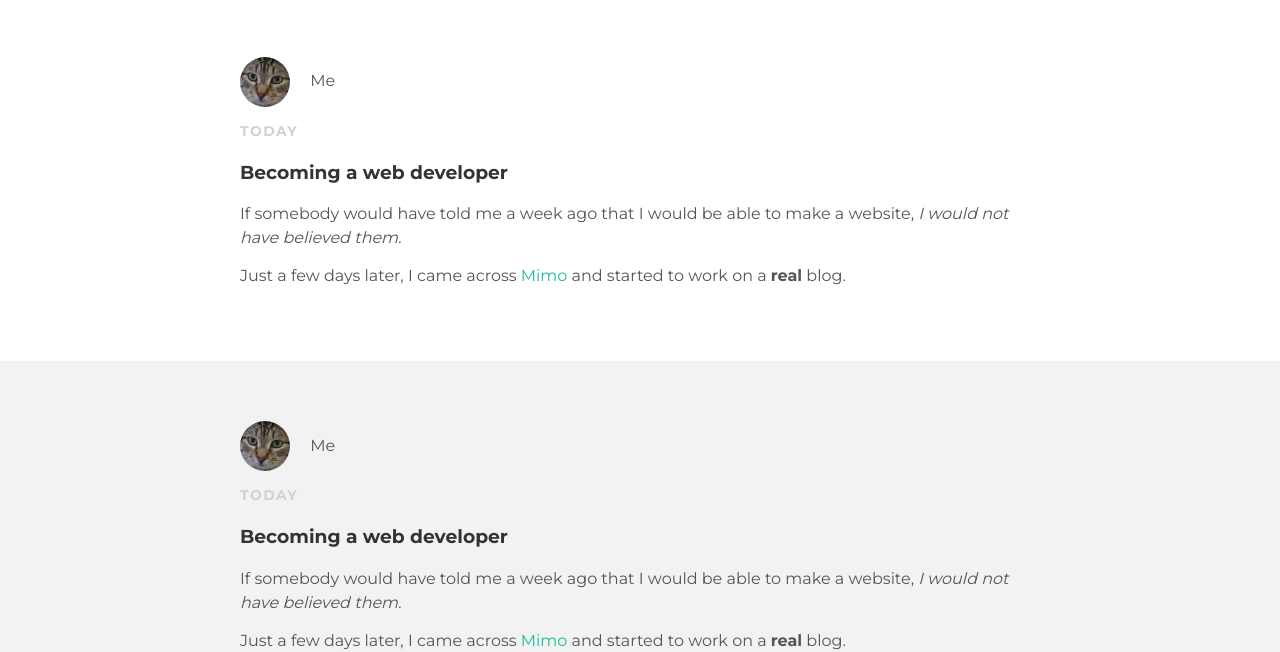
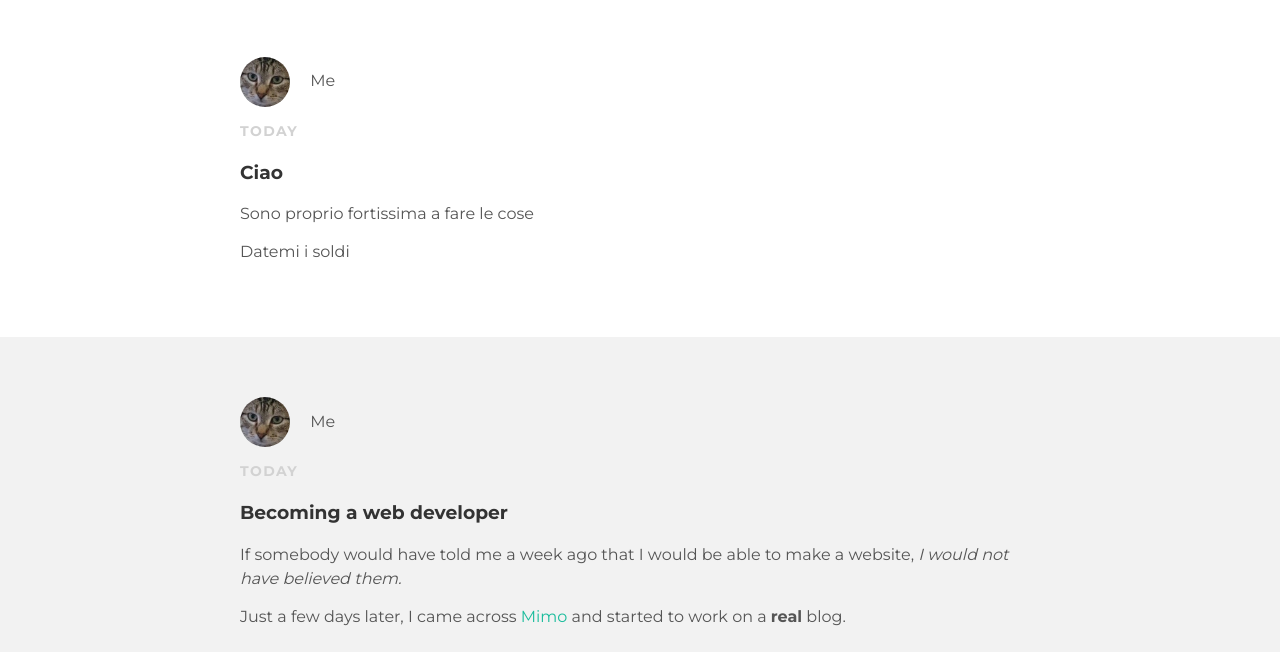
Before and after one commit to Maryanna98/maryanna98.github.io, a plain HTML site: page index.html in a window 1280 px wide. Shown: the part 153-805 px from the top of the page. Drawn offline with Linux system fonts and the light colour scheme.

Commit message:
Update index.html

```diff
--- a/index.html
+++ b/index.html
@@ -25,12 +25,12 @@
       </div>
       <p class="post-date">Today</p>
       <h3 class="post-title">
-        Becoming a web developer</h3>
+        Ciao</h3>
         <div class="post-content">
           <p>
-            If somebody would have told me a week ago that I would be able to make a website, <em>I would not have believed them.</em>
+            Sono proprio fortissima a fare le cose</em>
           </p>
-          Just a few days later, I came across <a href="https://getmimo.com/">Mimo</a> and started to work on a <b>real</b> blog.
+          Datemi i soldi
         </p>
       </div>
     </div>
```
